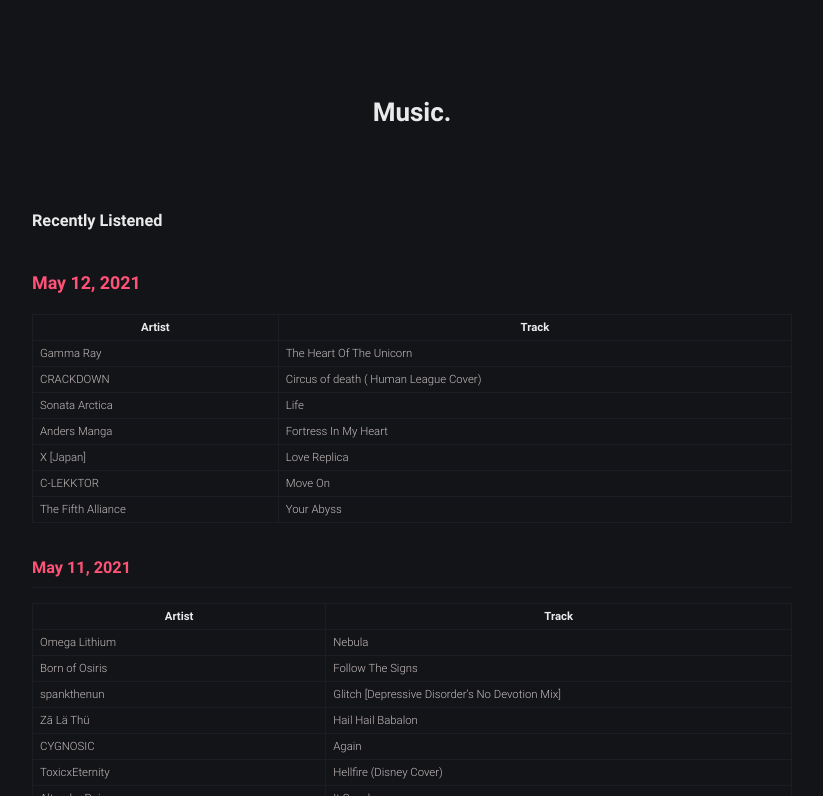
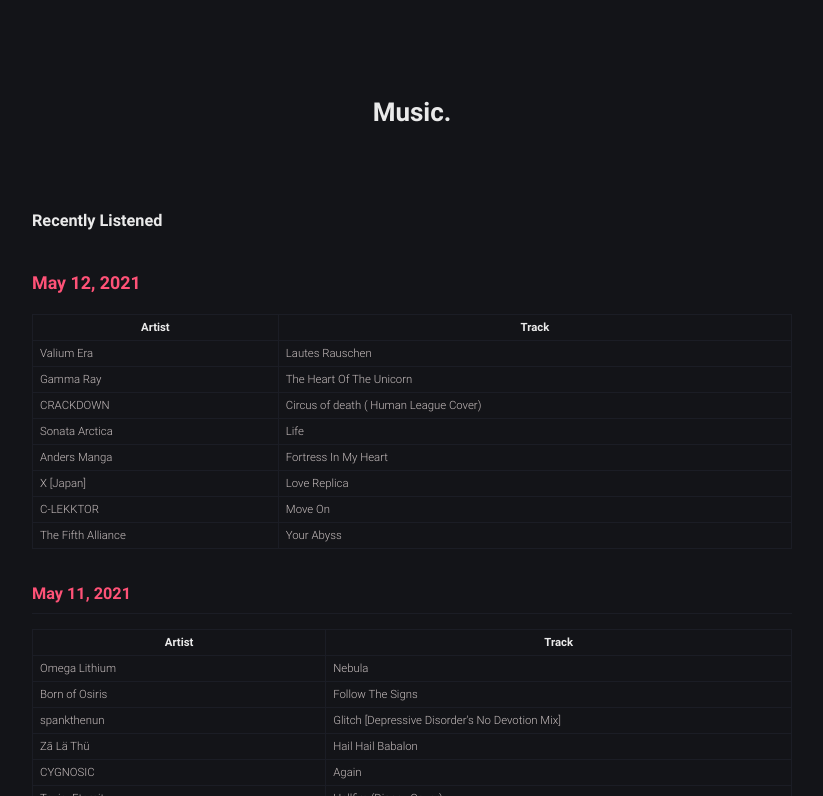
Before and after one commit to robert-marshall/xyz, a Jekyll site: the page built from music.md, in a window 1280 px wide and 900 px high, cut to the strip 104-900 px from the top of the window. Shown: the whole strip, without its empty margins (228-1051 px from the left). Built offline with Jekyll 4.4.1, drawn with Linux system fonts in a browser that asks for light colours.

Commit message:
add dirty scripts from the dark side of the universe

```diff
--- a/music.md
+++ b/music.md
@@ -12,6 +12,7 @@
 
 | Artist | Track |
 |--------|-------|
+Valium Era | Lautes Rauschen
 Gamma Ray | The Heart Of The Unicorn
 CRACKDOWN | Circus of death ( Human League Cover)
 Sonata Arctica | Life
```
